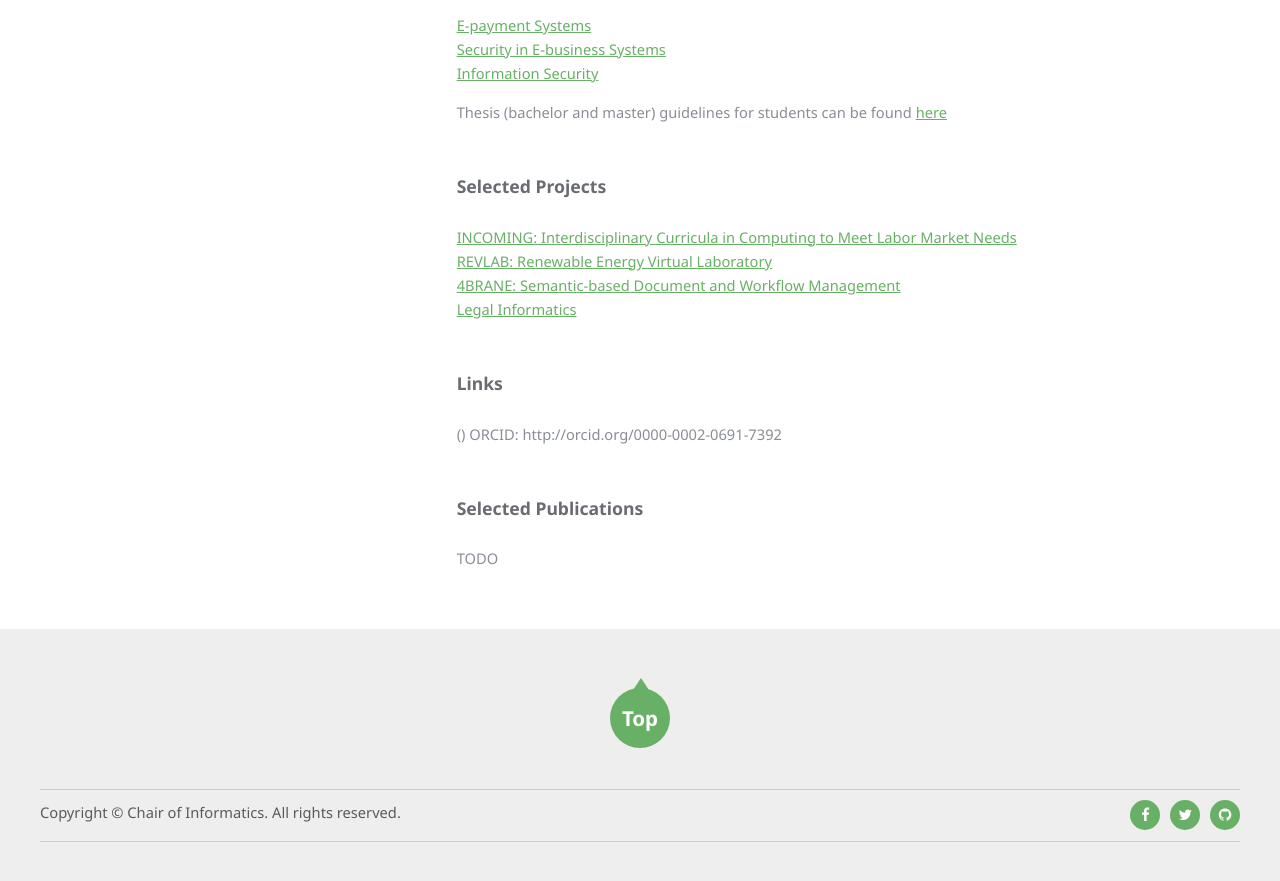
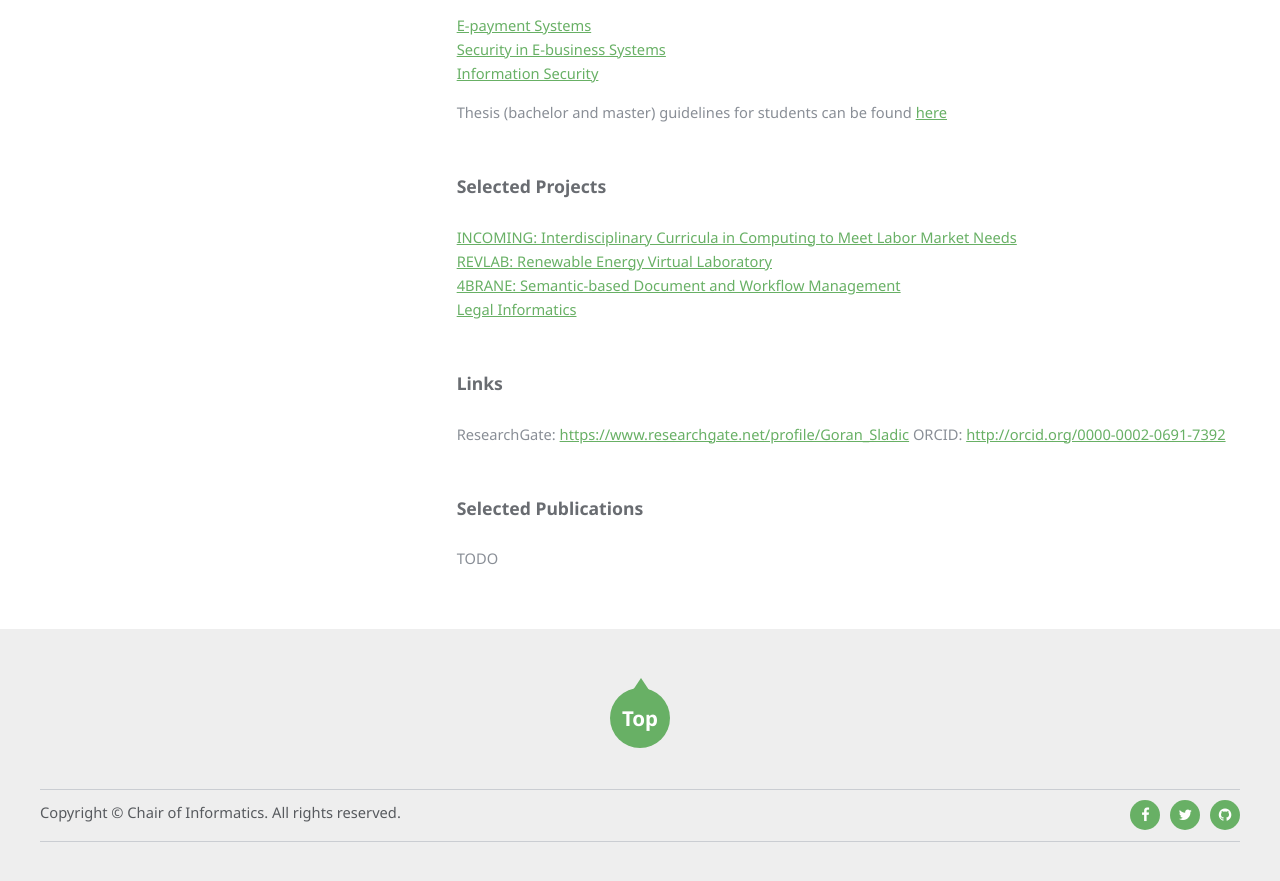
Before and after one commit to unsftn/informatika, a Jekyll site: the page built from _faculty/GoranSladic.md, in a window 1280 px wide and 900 px high, scrolled down 659 px. Shown: the top 881 px of the window. Built offline with Jekyll 4.4.1, drawn with Linux system fonts in a browser that asks for light colours; some of the changed lines change nothing that is shown.

Commit message:
Links sectio fix

```diff
--- a/_faculty/GoranSladic.md
+++ b/_faculty/GoranSladic.md
@@ -39,8 +39,9 @@ Thesis (bachelor and master) guidelines for students can be found [here]({{"/the
 
 
 ### Links
-({{"ResearchGate: https://www.researchgate.net/profile/Goran_Sladic}})
-ORCID: http://orcid.org/0000-0002-0691-7392
+
+ResearchGate: [https://www.researchgate.net/profile/Goran_Sladic](https://www.researchgate.net/profile/Goran_Sladic)
+ORCID: [http://orcid.org/0000-0002-0691-7392](http://orcid.org/0000-0002-0691-7392)
 
 
 ### Selected Publications
```
